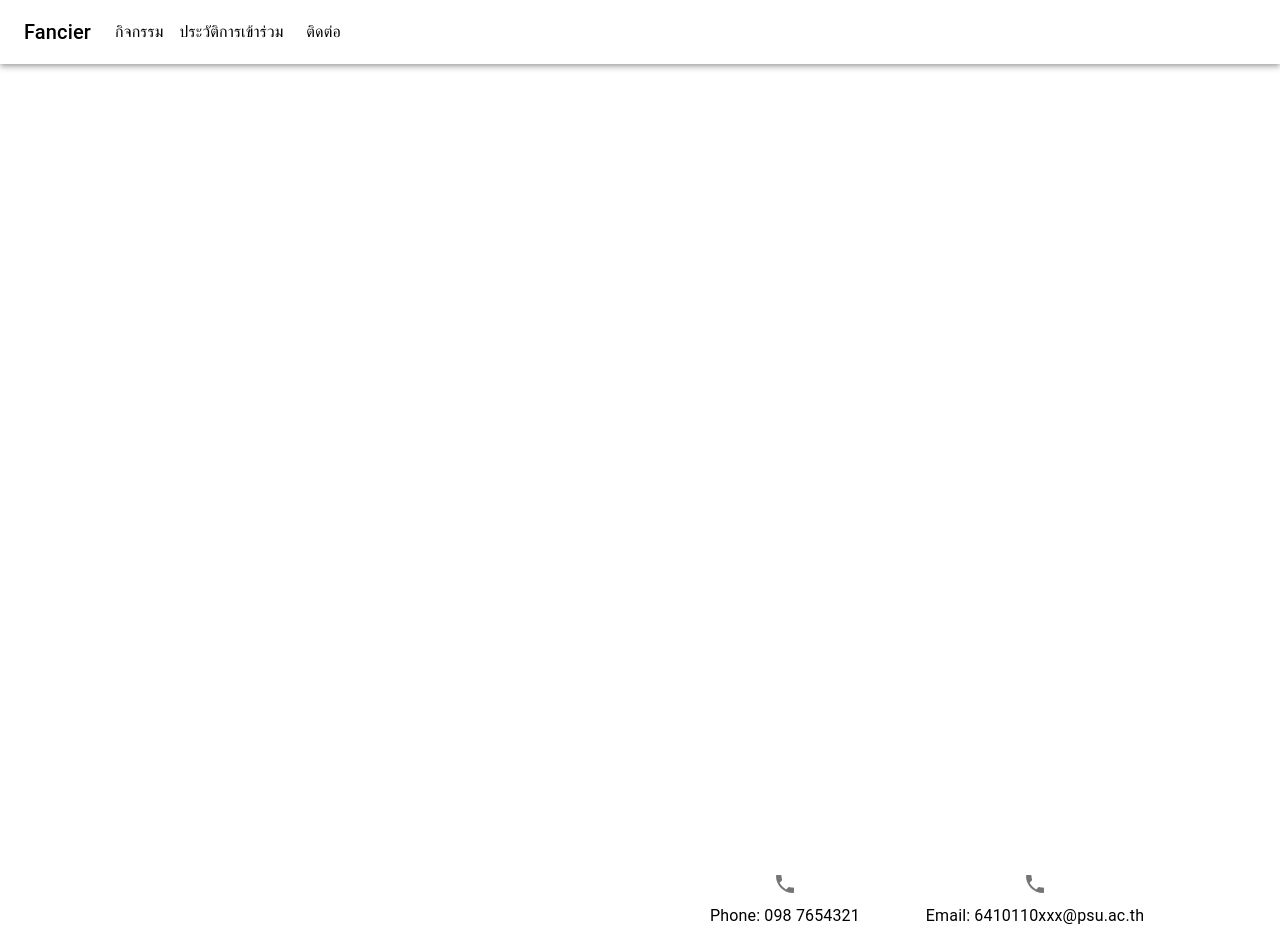
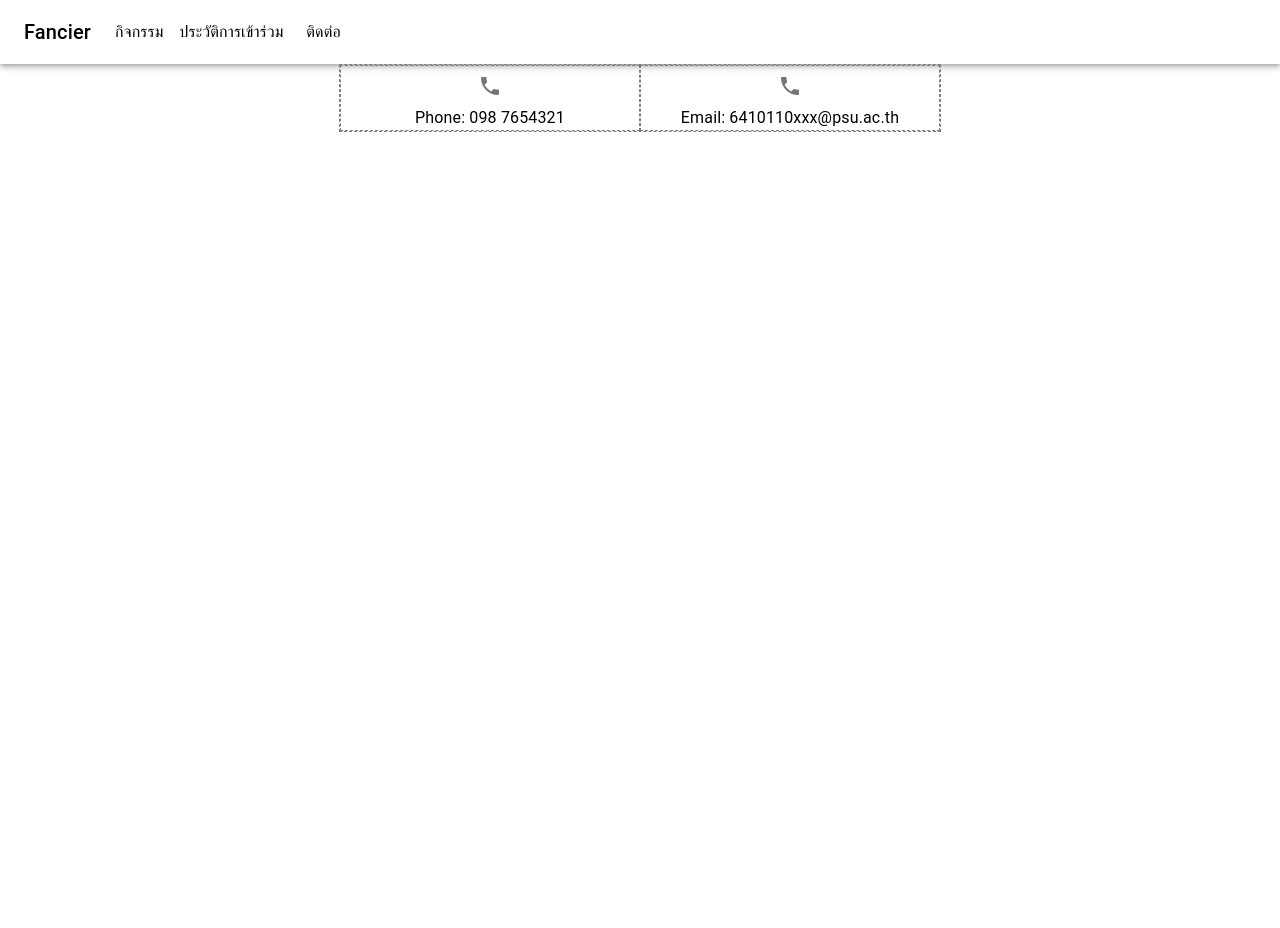
Before and after one commit to Kseraaa/Activity-Web-App, a React (Create React App) app in the folder client/: page /contact in a window 1280 px wide. Shown: the top 928 px of the page. After the commit the page ends 800 px from the top, so only its background shows below. Built offline with nearby package versions, Linux system fonts and the light colour scheme.

Commit message:
contact update

```diff
--- a/client/src/components/contact/contact-card.js
+++ b/client/src/components/contact/contact-card.js
@@ -8,7 +8,10 @@ function ContactCard() {
             sx={{
                 display: 'flex',
                 flexDirection:'row',
-                width: 500,
+                width: 600,
+                mx: "auto",
+                bottom: '50%',
+                border: '1px dashed grey',
             }}
         >
             <Box
@@ -16,17 +19,15 @@ function ContactCard() {
                     display: 'flex',
                     flexDirection:'column',
                     width: '100%',
-                    position: 'relative',
-                    left: 660,
-                    top: 800,
+                    height: 'auto',
+                    border: '1px dashed grey',
                 }}
             >
                 <IconButton aria-label='phone' sx={{mx: 'auto'}}>
                     <PhoneIcon/>
                 </IconButton>
                 <Typography sx={{textAlign: 'center'}}>
-                    Phone:
-                    098 7654321
+                    Phone: 098 7654321
                 </Typography>
             </Box>
 
@@ -35,9 +36,8 @@ function ContactCard() {
                     display: 'flex',
                     flexDirection:'column',
                     width: '100%',
-                    position: 'relative',
-                    left: 660,
-                    top: 800,
+                    height: 'auto',
+                    border: '1px dashed grey',
                 }}
             >
                 <IconButton aria-label='phone' sx={{mx: 'auto'}}>
```
